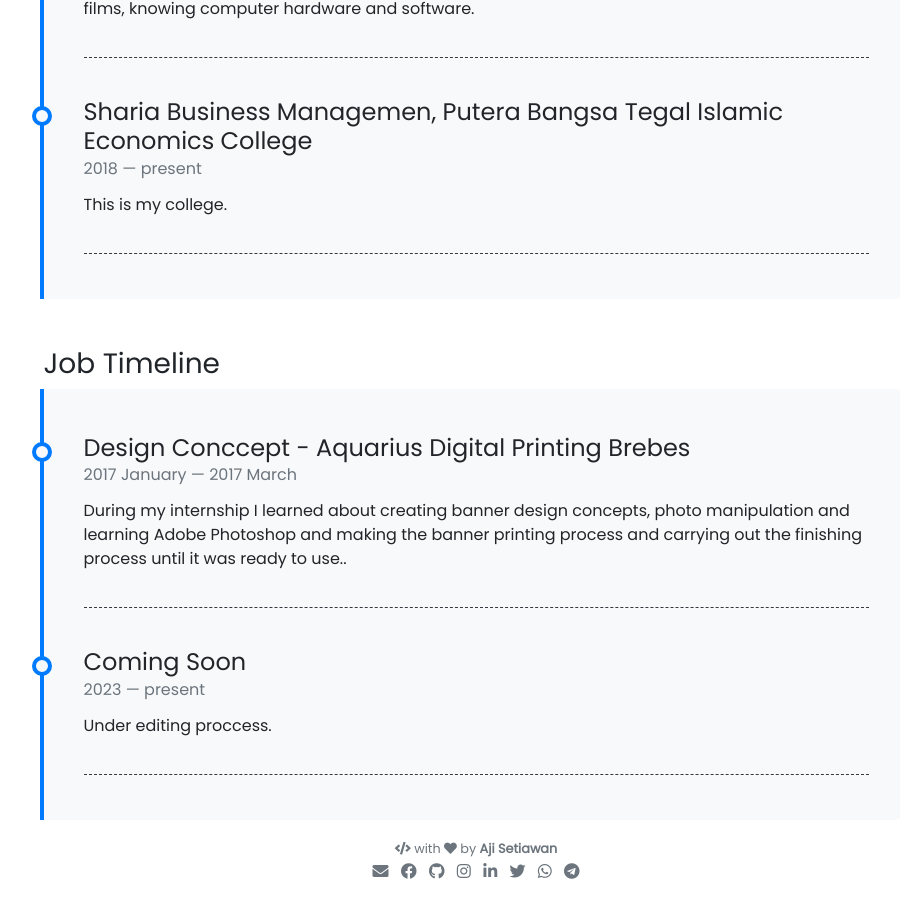
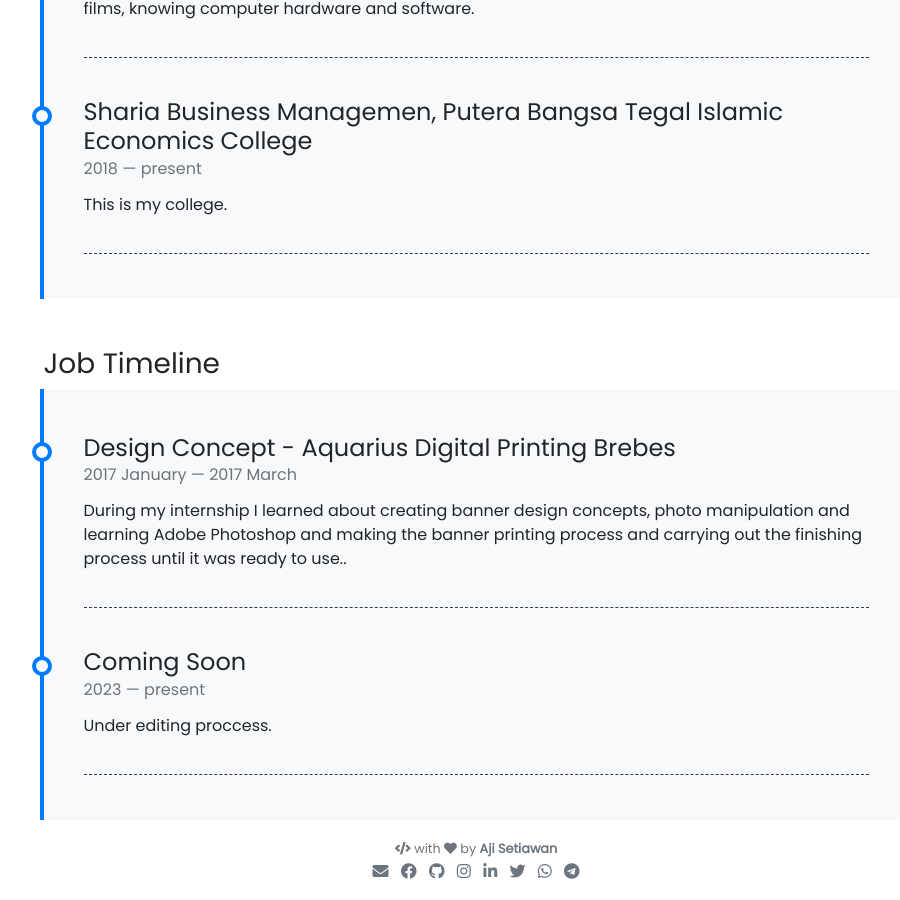
Before and after one commit to ajisetiawan716/ajisetiawan716.github.io, a Jekyll site: the page built from pages/about.md, in a window 1280 px wide and 900 px high, scrolled down 1652 px. Shown: the whole window, without its empty margins (164-1064 px from the left). Built offline with Jekyll 4.4.1, drawn with Linux system fonts in a browser that asks for light colours; nearby versions of some CDN libraries; emoji names are drawn with the system emoji font.

Commit message:
Update timeline.yml

```diff
--- a/_data/timeline.yml
+++ b/_data/timeline.yml
@@ -1,4 +1,4 @@
-- title: Design Conccept - Aquarius Digital Printing Brebes
+- title: Design Concept - Aquarius Digital Printing Brebes
   from: 2017 January
   to: 2017 March
   description: During my internship I learned about creating banner design concepts, photo manipulation and learning Adobe Photoshop and making the banner printing process and carrying out the finishing process until it was ready to use..
```
